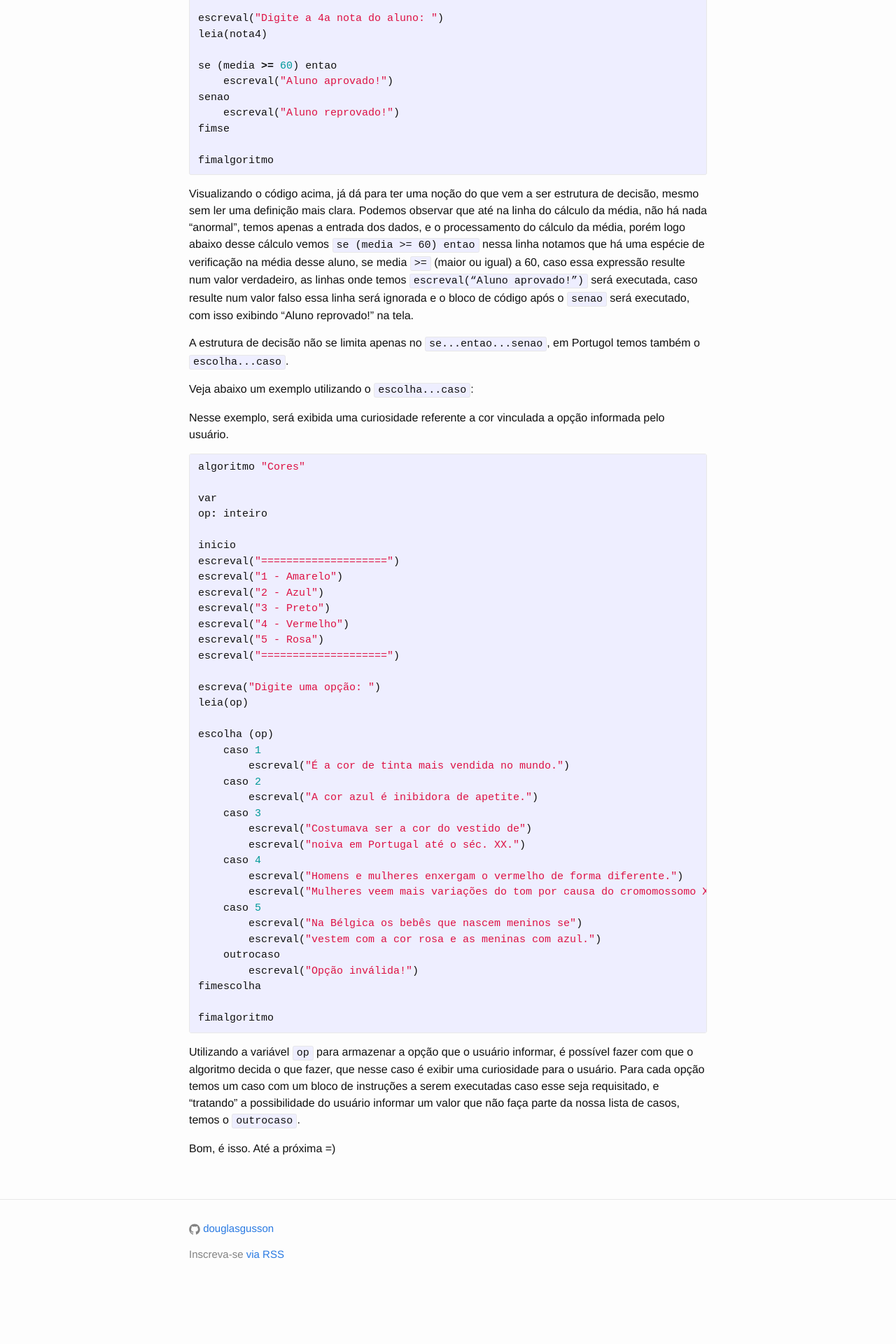
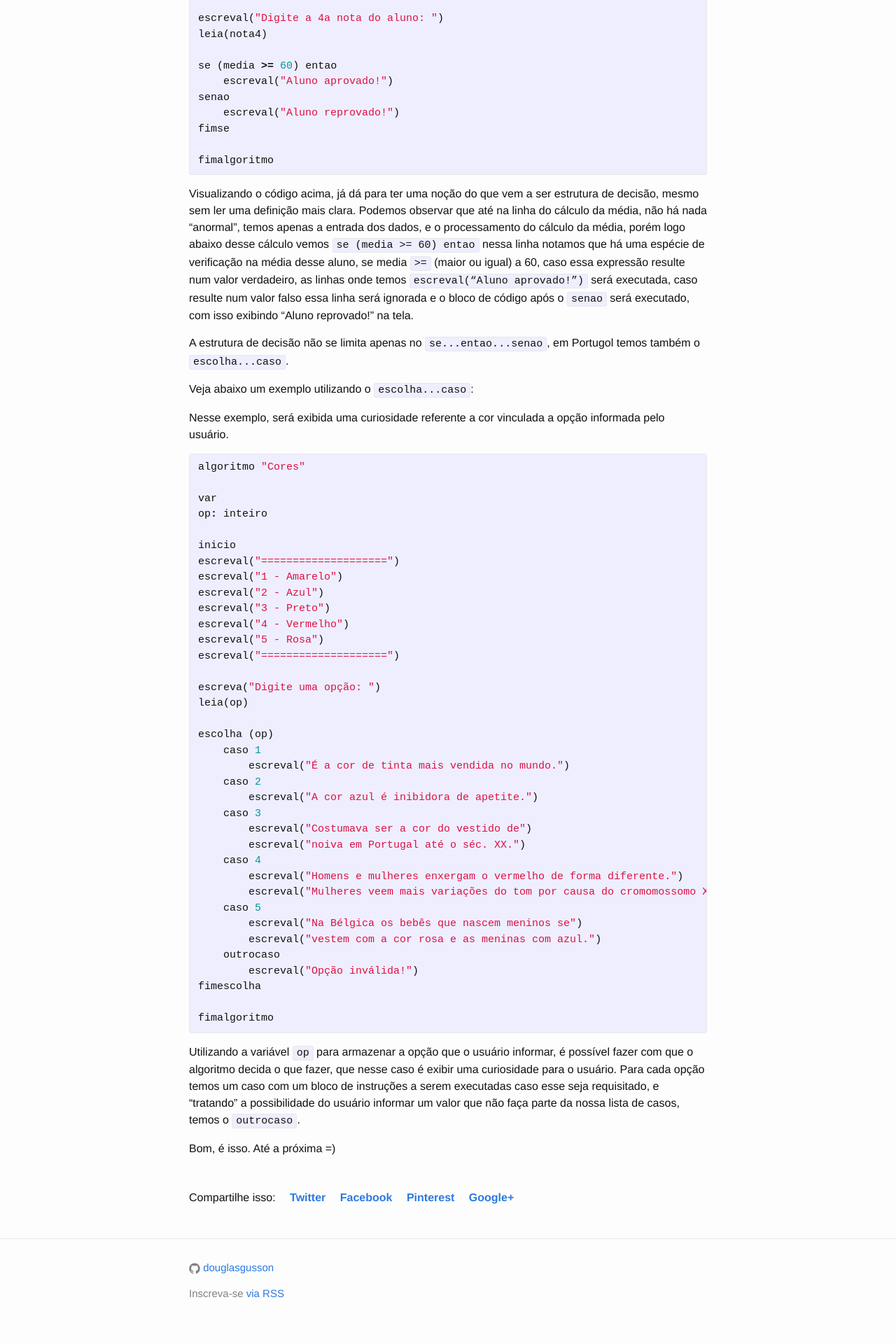
Before and after one commit to douglasgusson/blog, a Jekyll site: the page built from _posts/2016-06-30-estruturas-de-decisao.md, in a window 1280 px wide. Shown: the part 767-2687 px from the top of the page at 70% size. Built offline with Jekyll 4.4.1, drawn with Linux system fonts in a browser that asks for light colours; comment, search, counter and statistics services are not loaded; before the commit the page ends 2631 px from its top, so only the background shows below that.

Commit message:
add links de compartilhamento de post

```diff
--- a/_config.yml
+++ b/_config.yml
@@ -22,6 +22,7 @@ description: > # this means to ignore newlines until "baseurl:"
 baseurl: "" # the subpath of your site, e.g. /blog
 url: "https://douglasgusson.github.io" # the base hostname & protocol for your site, e.g. http://example.com
 github_username:  douglasgusson
+twitter_username: douglas_gusson
 
 # Build settings
 markdown: kramdown
--- /dev/null
+++ b/_includes/share-page.html
@@ -0,0 +1,7 @@
+<div class="share-page">
+    Compartilhe isso:
+    <a href="https://twitter.com/intent/tweet?text={{ page.title }}&url={{ site.url }}{{ page.url }}&via={{ site.twitter_username }}&related={{ site.twitter_username }}" rel="nofollow" target="_blank" title="Compartilhe no Twitter">Twitter</a>
+    <a href="https://facebook.com/sharer.php?u={{ site.url }}{{ page.url }}" rel="nofollow" target="_blank" title="Compartilhe no Facebook">Facebook</a>
+    <a href="http://pinterest.com/pin/create/button/?url={{ site.url }}{{ page.url }}&description={{ page.title }}" rel="nofollow" target="_blank" title="Compartilhe no Pinterest">Pinterest</a>
+    <a href="https://plus.google.com/share?url={{ site.url }}{{ page.url }}" rel="nofollow" target="_blank" title="Compartilhe no Google+">Google+</a>
+</div>
--- a/_layouts/post.html
+++ b/_layouts/post.html
@@ -19,6 +19,8 @@ layout: default
     {{ content }}
   </div>
 
+  {% include share-page.html %}
+
   {% if site.disqus.shortname %}
     {% include disqus_comments.html %}
   {% endif %}
--- /dev/null
+++ b/_sass/sharer.scss
@@ -0,0 +1,7 @@
+.share-page {
+    padding: 1em 0 1em 0;
+    a {
+        font-weight: 700;
+        margin-left: 1em;
+    }
+}
--- a/assets/main.scss
+++ b/assets/main.scss
@@ -3,3 +3,4 @@
 ---
 
 @import "minima";
+@import "sharer";
```
